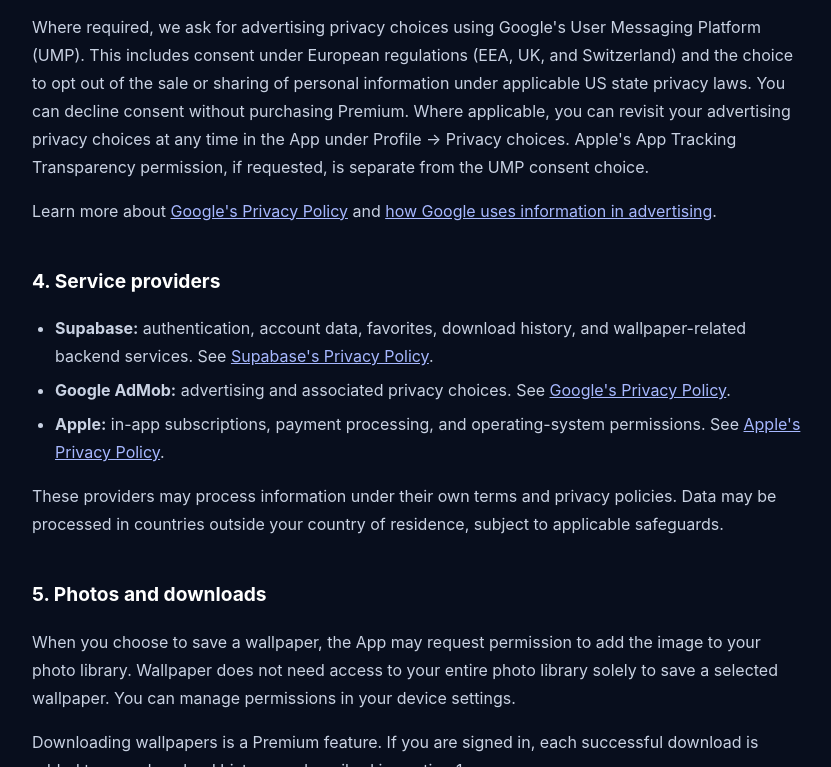
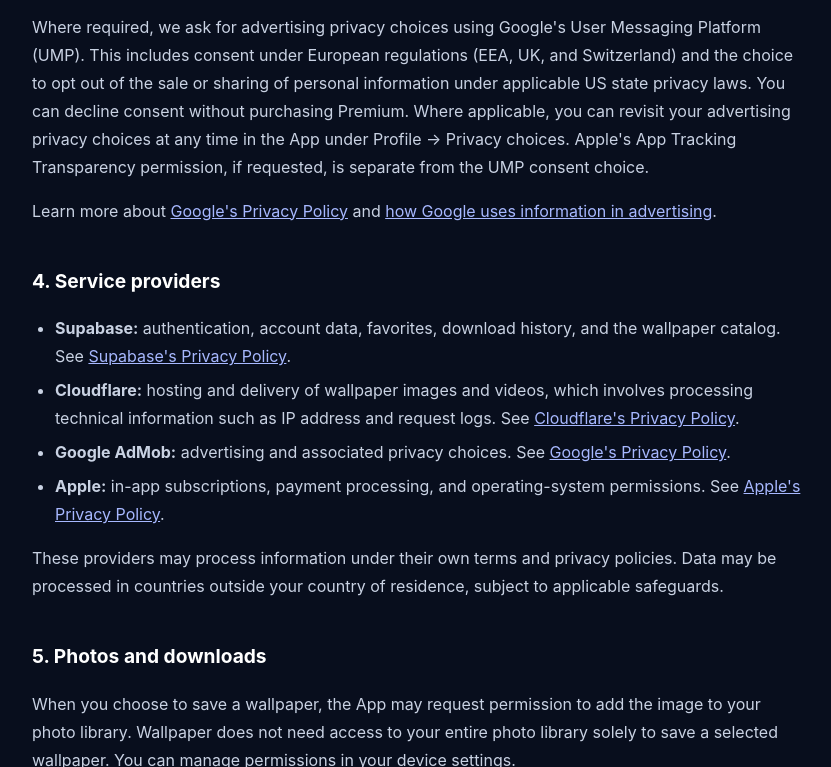
Before and after one commit to davitgeolab/email-confirmation, a plain HTML site: page privacy.html in a window 1280 px wide. Shown: the part 1501-2268 px from the top of the page, without its empty margins (220-1051 px from the left). Drawn offline with Linux system fonts and the light colour scheme.

Commit message:
Modify privacy policy effective date and services
Updated effective date and added Cloudflare to service providers.

```diff
--- a/privacy.html
+++ b/privacy.html
@@ -28,7 +28,7 @@
 <main>
   <div class="eyebrow">Wallpaper</div>
   <h1>Privacy Policy</h1>
-  <p class="subtitle">Effective date: October 20, 2026</p>
+  <p class="subtitle">Effective date: October 23, 2026</p>
   <div class="intro">
     <p>This Privacy Policy explains how the Wallpaper mobile application ("Wallpaper", "we", "our", or "the App") handles information when you use the App. Wallpaper lets you browse wallpapers, save favorites, and access optional premium features.</p>
     <p>For privacy-related questions or requests, contact <a href="mailto:davitkokilashvili3@gmail.com">davitkokilashvili3@gmail.com</a>.</p>
@@ -57,7 +57,8 @@
 
   <h2>4. Service providers</h2>
   <ul>
-    <li><strong>Supabase:</strong> authentication, account data, favorites, download history, and wallpaper-related backend services. See <a href="https://supabase.com/privacy">Supabase's Privacy Policy</a>.</li>
+    <li><strong>Supabase:</strong> authentication, account data, favorites, download history, and the wallpaper catalog. See <a href="https://supabase.com/privacy">Supabase's Privacy Policy</a>.</li>
+    <li><strong>Cloudflare:</strong> hosting and delivery of wallpaper images and videos, which involves processing technical information such as IP address and request logs. See <a href="https://www.cloudflare.com/privacypolicy/">Cloudflare's Privacy Policy</a>.</li>
     <li><strong>Google AdMob:</strong> advertising and associated privacy choices. See <a href="https://policies.google.com/privacy">Google's Privacy Policy</a>.</li>
     <li><strong>Apple:</strong> in-app subscriptions, payment processing, and operating-system permissions. See <a href="https://www.apple.com/legal/privacy/">Apple's Privacy Policy</a>.</li>
   </ul>
```
